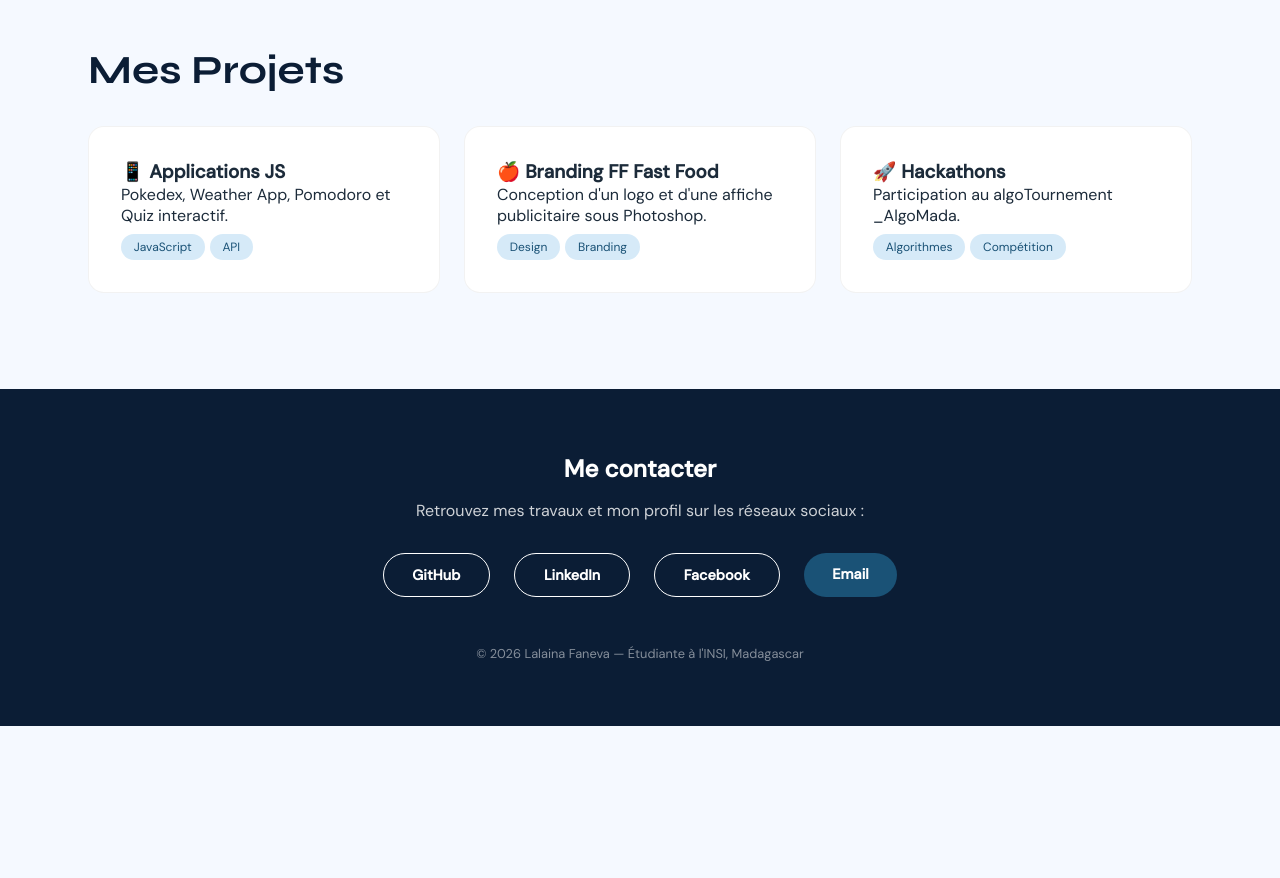
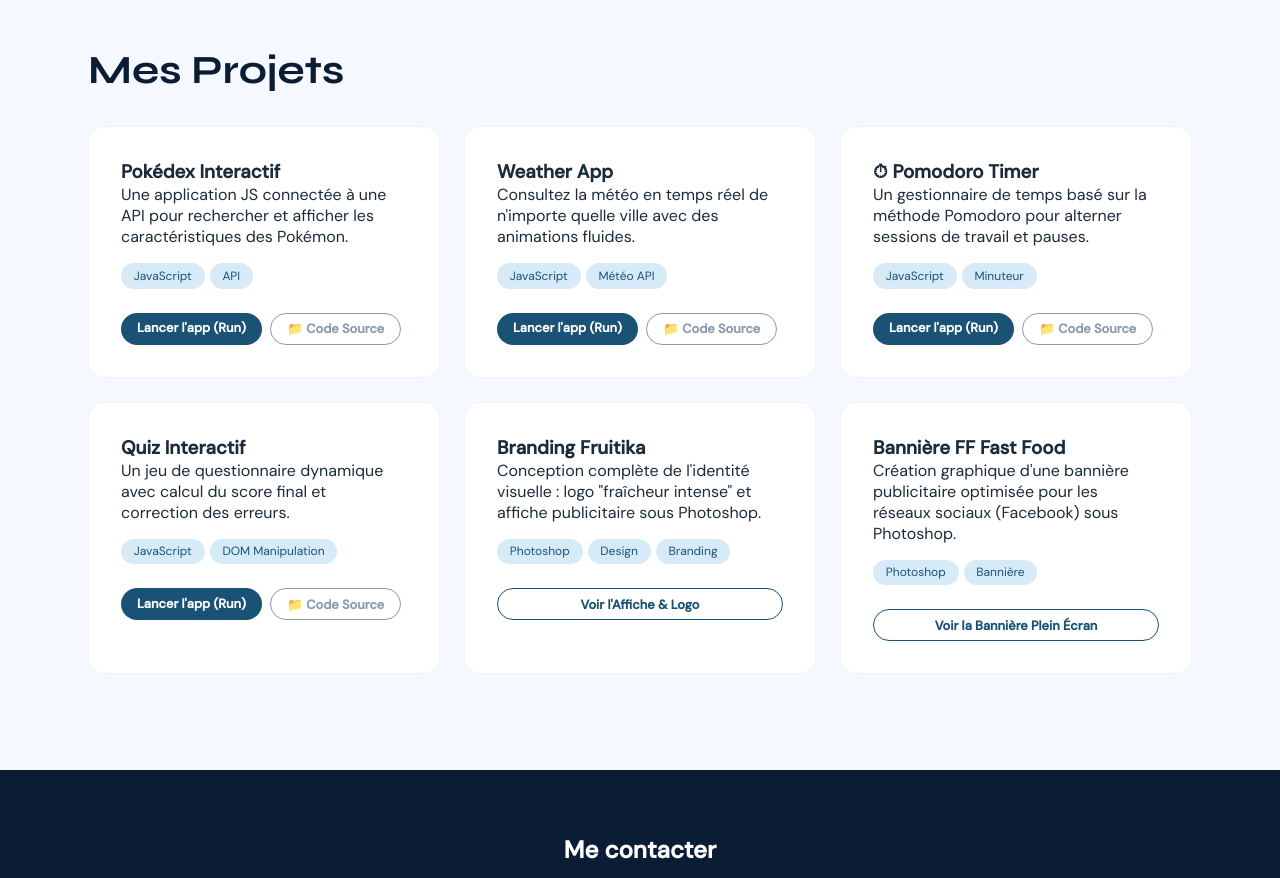
Before and after one commit to LalainaFaneva/Porfolio, a plain HTML site: page index.html in a window 1280 px wide. Shown: the part 1280-2158 px from the top of the page. Before the commit the page ends 2006 px from the top, so only its background shows below. Drawn offline with Linux system fonts and the light colour scheme.

Commit message:
Mise a jour

```diff
--- a/index.html
+++ b/index.html
@@ -33,7 +33,9 @@
         </div>
         <div class="hero-visual">
     <div class="avatar-ring">
-                <div class="avatar-inner">LF</div>
+        <div class="avatar-inner">
+            <img src="image 1.png" alt="Photo de Lalaina Faneva" class="avatar-img" />
+        </div>
     </div>
 </div>
     </section>
@@ -51,14 +53,14 @@
                 </div>
             </div>
             <div class="skill-card reveal">
-                <h3>🎨 Design & Data</h3>
+                <h3> Design & Data</h3>
                 <div class="skill-tags">
                     <span class="tag">Photoshop</span><span class="tag">Figma</span>
                     <span class="tag">Pandas</span><span class="tag">NumPy</span>
                 </div>
             </div>
             <div class="skill-card reveal">
-                <h3>📚 Académique</h3>
+                <h3>Académique</h3>
                 <div class="skill-tags">
                     <span class="tag">LaTeX</span><span class="tag">Algorithmique</span>
                     <span class="tag">Statistiques</span>
@@ -70,21 +72,94 @@
     <section id="projets">
     <h2 class="section-title reveal">Mes Projets</h2>
     <div class="projects-grid">
+
         <div class="project-card reveal">
-                <h3>📱 Applications JS</h3>
-                <p>Pokedex, Weather App, Pomodoro et Quiz interactif.</p>
+            <h3> Pokédex Interactif</h3>
+            <p>Une application JS connectée à une API pour rechercher et afficher les caractéristiques des Pokémon.</p>
+            <div style="margin: 0.5rem 0;">
                 <span class="tag">JavaScript</span><span class="tag">API</span>
             </div>
-            <div class="project-card reveal">
-                <h3>🍎 Branding FF Fast Food</h3>
-                <p>Conception d'un logo et d'une affiche publicitaire sous Photoshop.</p>
-                <span class="tag">Design</span><span class="tag">Branding</span>
+            <div style="margin-top: 1.5rem; display: flex; gap: 0.5rem; flex-wrap: wrap;">
+                <a href="https://LalainaFaneva.github.io/POKEDEX/" target="_blank" class="btn btn-primary" style="padding: 0.4rem 1rem; font-size: 0.8rem;">
+                    Lancer l'app (Run)
+                </a>
+                <a href="https://github.com/LalainaFaneva/POKEDEX" target="_blank" class="btn btn-outline" style="padding: 0.4rem 1rem; font-size: 0.8rem; border-color: var(--gray); color: var(--gray);">
+                    📁 Code Source
+                </a>
+            </div>
         </div>
         <div class="project-card reveal">
-                <h3>🚀 Hackathons</h3>
-                <p>Participation au algoTournement _AlgoMada.</p>
-                <span class="tag">Algorithmes</span><span class="tag">Compétition</span>
+            <h3> Weather App</h3>
+            <p>Consultez la météo en temps réel de n'importe quelle ville avec des animations fluides.</p>
+            <div style="margin: 0.5rem 0;">
+                <span class="tag">JavaScript</span><span class="tag">Météo API</span>
             </div>
+            <div style="margin-top: 1.5rem; display: flex; gap: 0.5rem; flex-wrap: wrap;">
+                <a href="https://LalainaFaneva.github.io/WEATHER-APP/" target="_blank" class="btn btn-primary" style="padding: 0.4rem 1rem; font-size: 0.8rem;">
+                     Lancer l'app (Run)
+                </a>
+                <a href="https://github.com/LalainaFaneva/WEATHER-APP/" target="_blank" class="btn btn-outline" style="padding: 0.4rem 1rem; font-size: 0.8rem; border-color: var(--gray); color: var(--gray);">
+                    📁 Code Source
+                </a>
+            </div>
+        </div>
+
+        <div class="project-card reveal">
+            <h3>⏱ Pomodoro Timer</h3>
+            <p>Un gestionnaire de temps basé sur la méthode Pomodoro pour alterner sessions de travail et pauses.</p>
+            <div style="margin: 0.5rem 0;">
+                <span class="tag">JavaScript</span><span class="tag">Minuteur</span>
+            </div>
+            <div style="margin-top: 1.5rem; display: flex; gap: 0.5rem; flex-wrap: wrap;">
+                <a href="https://LalainaFaneva.github.io/POMODORO/" target="_blank" class="btn btn-primary" style="padding: 0.4rem 1rem; font-size: 0.8rem;">
+                     Lancer l'app (Run)
+                </a>
+                <a href="https://github.com/LalainaFaneva/POMODORO" target="_blank" class="btn btn-outline" style="padding: 0.4rem 1rem; font-size: 0.8rem; border-color: var(--gray); color: var(--gray);">
+                    📁 Code Source
+                </a>
+            </div>
+        </div>
+        <div class="project-card reveal">
+            <h3> Quiz Interactif</h3>
+            <p>Un jeu de questionnaire dynamique avec calcul du score final et correction des erreurs.</p>
+            <div style="margin: 0.5rem 0;">
+                <span class="tag">JavaScript</span><span class="tag">DOM Manipulation</span>
+            </div>
+            <div style="margin-top: 1.5rem; display: flex; gap: 0.5rem; flex-wrap: wrap;">
+                <a href="https://LalainaFaneva.github.io/QUIZ/" target="_blank" class="btn btn-primary" style="padding: 0.4rem 1rem; font-size: 0.8rem;">
+                     Lancer l'app (Run)
+                </a>
+                <a href="https://github.com/LalainaFaneva/QUIZ" target="_blank" class="btn btn-outline" style="padding: 0.4rem 1rem; font-size: 0.8rem; border-color: var(--gray); color: var(--gray);">
+                    📁 Code Source
+                </a>
+            </div>
+        </div>
+        <div class="project-card reveal">
+            <h3>Branding Fruitika</h3>
+            <p>Conception complète de l'identité visuelle : logo "fraîcheur intense" et affiche publicitaire sous Photoshop.</p>
+            <div style="margin: 0.5rem 0;">
+                <span class="tag">Photoshop</span><span class="tag">Design</span><span class="tag">Branding</span>
+            </div>
+            <div style="margin-top: 1.5rem;">
+                <a href="Affichage Pdf.pdf" target="_blank" class="btn btn-outline" style="padding: 0.4rem 1rem; font-size: 0.8rem; width: 100%; text-align: center;">
+                    Voir l'Affiche & Logo
+                </a>
+            </div>
+        </div>
+
+        <div class="project-card reveal">
+            <h3> Bannière FF Fast Food</h3>
+            <p>Création graphique d'une bannière publicitaire optimisée pour les réseaux sociaux (Facebook) sous Photoshop.</p>
+            <div style="margin: 0.5rem 0;">
+                <span class="tag">Photoshop</span><span class="tag">Bannière</span>
+            </div>
+            <div style="margin-top: 1.5rem;">
+                <a href="Banniere Jpeg.jpg" target="_blank" class="btn btn-outline" style="padding: 0.4rem 1rem; font-size: 0.8rem; width: 100%; text-align: center;">
+                     Voir la Bannière Plein Écran
+                </a>
+            </div>
+        </div>
+
     </div>
 </section>
 
@@ -93,18 +168,10 @@
     <p style="opacity: 0.8; margin-bottom: 2rem;">Retrouvez mes travaux et mon profil sur les réseaux sociaux :</p>
 
     <div class="contact-links" style="display: flex; gap: 1.5rem; justify-content: center; flex-wrap: wrap;">
-        <a href="https://github.com/" target="_blank" class="btn btn-outline" style="border-color: white; color: white;">
-            GitHub
-        </a>
-        <a href="https://linkedin.com/in/Faneva Lalaina" target="_blank" class="btn btn-outline" style="border-color: white; color: white;">
-            LinkedIn
-        </a>
-        <a href="https://facebook.com/Lalaina Faneva" target="_blank" class="btn btn-outline" style="border-color: white; color: white;">
-            Facebook
-        </a>
-        <a href="mailto:lalainafaneva009@gmai.com" class="btn btn-primary">
-            Email
-        </a>
+        <a href="https://github.com/LalainaFaneva" target="_blank" class="btn btn-outline" style="border-color: white; color: white">GitHub</a>
+        <a href="https://linkedin.com/in/faneva-lalaina-055984303" target="_blank" class="btn btn-outline" style="border-color: white; color: white;">LinkedIn</a>
+        <a href="https://www.facebook.com/lalaina.faneva.2025" target="_blank" class="btn btn-outline" style="border-color: white; color: white;">Facebook</a>
+        <a href="mailto:lalainafaneva009@gmail.com" class="btn btn-primary">Email</a>
     </div>
 
     <p style="margin-top: 3rem; font-size: 0.8rem; opacity: 0.5;">
--- a/style.css
+++ b/style.css
@@ -29,7 +29,6 @@
             overflow-x: hidden;
         }
 
-        /* NAVIGATION */
         nav {
             position: fixed;
             top: 0; left: 0; right: 0;
@@ -172,12 +171,16 @@
             background: conic-gradient(var(--sky), var(--ice), var(--blue), var(--sky));
             animation: spin 8s linear infinite;
         }
+        .avatar-img {
+            width: 100%;
+            height: 100%;
+            object-fit: cover;
+            border-radius: 50%;
+}
 
-        /* SECTIONS GENERAL */
         section { padding: 6rem 3rem; max-width: 1200px; margin: 0 auto; }
         .section-title { font-family: var(--font-display); font-size: 2.5rem; color: var(--navy); margin-bottom: 2rem; }
 
-        /* SKILLS & PROJECTS GRID */
         .skills-grid, .projects-grid {
             display: grid;
             grid-template-columns: repeat(auto-fit, minmax(280px, 1fr));
@@ -205,7 +208,6 @@
             margin-top: 8px;
         }
 
-        /* ANIMATION CLASSE */
         .reveal {
             opacity: 0;
             transform: translateY(30px);
@@ -226,7 +228,6 @@
             .hero-btns { justify-content: center; }
             .nav-links { display: none; }
         }
-        /* ================= RESPONSIVE SUPPLEMENTAIRE ================= */
 
 @media (max-width: 992px) {
 
```
Also changed, not shown: 3 other files. Lines whose indentation alone changed are shown as unchanged.
